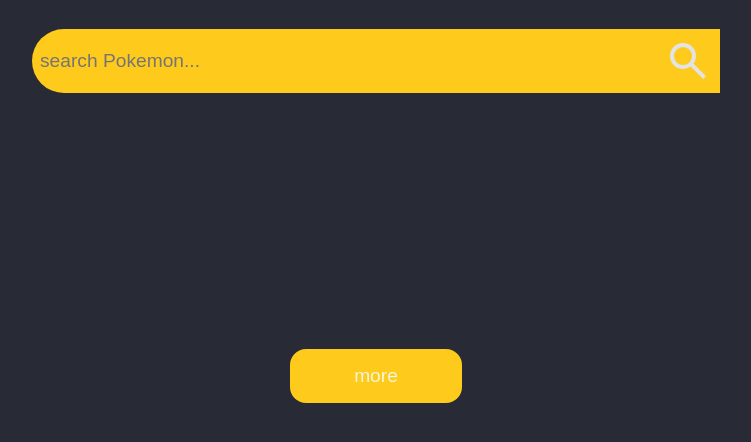
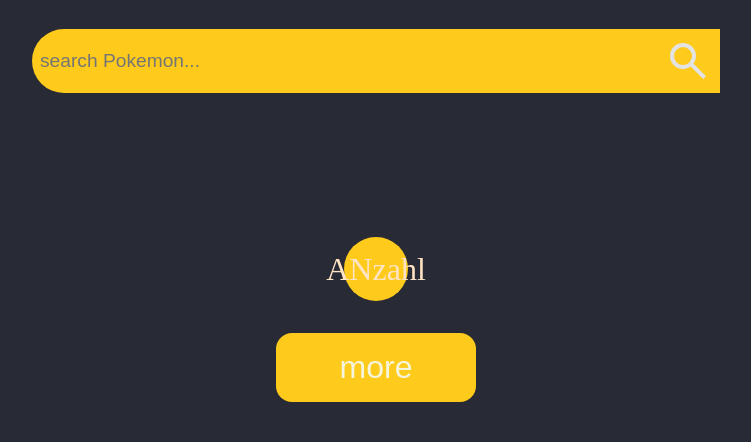
Before and after one commit to AgeVanBraun/pokemon-da-modul8, a plain HTML site: page index.html in a window 1280 px wide. Shown: the part 216-658 px from the top of the page, without its empty margins (264-1015 px from the left). Drawn offline with Linux system fonts and the light colour scheme; no server answers; a web font is replaced by a local one.

Commit message:
updated style project

```diff
--- a/index.html
+++ b/index.html
@@ -3,12 +3,13 @@
   <head>
     <meta charset="UTF-8" />
     <meta name="viewport" content="width=device-width, initial-scale=1.0" />
+    <link rel="shortcut icon" href="https://raw.githubusercontent.com/PokeAPI/media/master/logo/pokeapi.svg" type="image/x-icon">
     <link rel="stylesheet" href="./styles/font.css" />
     <link rel="stylesheet" href="./styles/standard.css" />
     <link rel="stylesheet" href="style.css" />
     <script src="./scripts/template.js"></script>
     <script src="./scripts/script.js" defer></script>
-    <title>Pokédex by Heiko Braun</title>
+    <title>PokéAPI</title>
   </head>
   <body onload="init()">
     <header>
@@ -30,7 +31,8 @@
       <div class="pokemon-content" id="pokemon_content"></div>
 
       <div class="more-btn">
-        <button onclick="moreBtn()">more</button>
+        <p id="pokemons_total" class="pokemons-total">ANzahl</p>
+        <button onclick="morePokemonsBtn()">more</button>
       </div>
 
     </main>
--- a/style.css
+++ b/style.css
@@ -5,6 +5,7 @@ header {
   flex-direction: column;
   justify-content: center;
   align-items: center;
+  padding: 16px;
   gap: 32px;
 }
 
@@ -23,7 +24,7 @@ header {
 .search-field {
   display: flex;
   justify-content: center;
-  margin-bottom: 128px;
+  margin-bottom: 64px;
   width: 100%;
 }
 
@@ -55,10 +56,9 @@ input {
 .main-content {
   margin: 0 auto;
   max-width: 1920px;
-
 }
 
-.pokemon-content{
+.pokemon-content {
   display: grid;
   grid-template-columns: repeat(auto-fit, minmax(300px, 1fr));
   gap: 32px; /* Abstand zwischen den Boxen */
@@ -71,9 +71,10 @@ input {
   flex-direction: column;
   justify-content: center;
   max-width: 300px;
-  background-color: rgba(255, 228, 196, 0.1);
+  background-color: rgba(255, 255, 255, 0.2);
   border-radius: 32px;
-  box-shadow: 0px 0px 32px rgba(254, 201, 27, 0.5);
+  border: 1px solid rgba(255, 255, 255, 0.25);
+  box-shadow: 0px 0px 16px rgba(254, 201, 27, 0.5);
 }
 
 .pokemon-header {
@@ -92,7 +93,7 @@ input {
 .pokemon-box img {
   width: 256px;
   height: 256px;
-  padding: 16px;
+  padding: 32px;
   filter: drop-shadow(5px 5px 10px rgba(0, 0, 0, 0.5));
 }
 
@@ -104,21 +105,37 @@ input {
   justify-content: space-around;
   font-size: 1.2rem;
   font-weight: bold;
+
 }
 
-.more-btn{
-    margin-top: 128px;
-    margin-bottom: 128px;
+.more-btn {
+  margin-top: 64px;
+  margin-bottom: 64px;
   display: flex;
+  flex-direction: column;
   justify-content: center;
+  align-items: center;
+  gap: 32px;
 }
 
-.more-btn button{
-    font-size: 1.2rem;
+.more-btn button {
+  font-size: 2rem;
   padding: 16px 64px;
   border-radius: 16px;
   border: 0;
   background-color: rgb(254, 202, 27);
   cursor: pointer;
   color: beige;
+
 }
+
+.pokemons-total {
+  height: 64px;
+  width: 64px;
+  border-radius: 50%;
+  display: flex;
+  justify-content: center;
+  align-items: center;
+  background-color: rgb(254, 202, 27);
+  font-size: 2rem;
+}
--- a/styles/standard.css
+++ b/styles/standard.css
@@ -12,5 +12,5 @@ body {
   font-family: "Nunito";
   background-color: rgb(40, 42, 54);
   color: bisque;
-  padding: 16px;
+
 }
```
Lines whose indentation alone changed are shown as unchanged.
